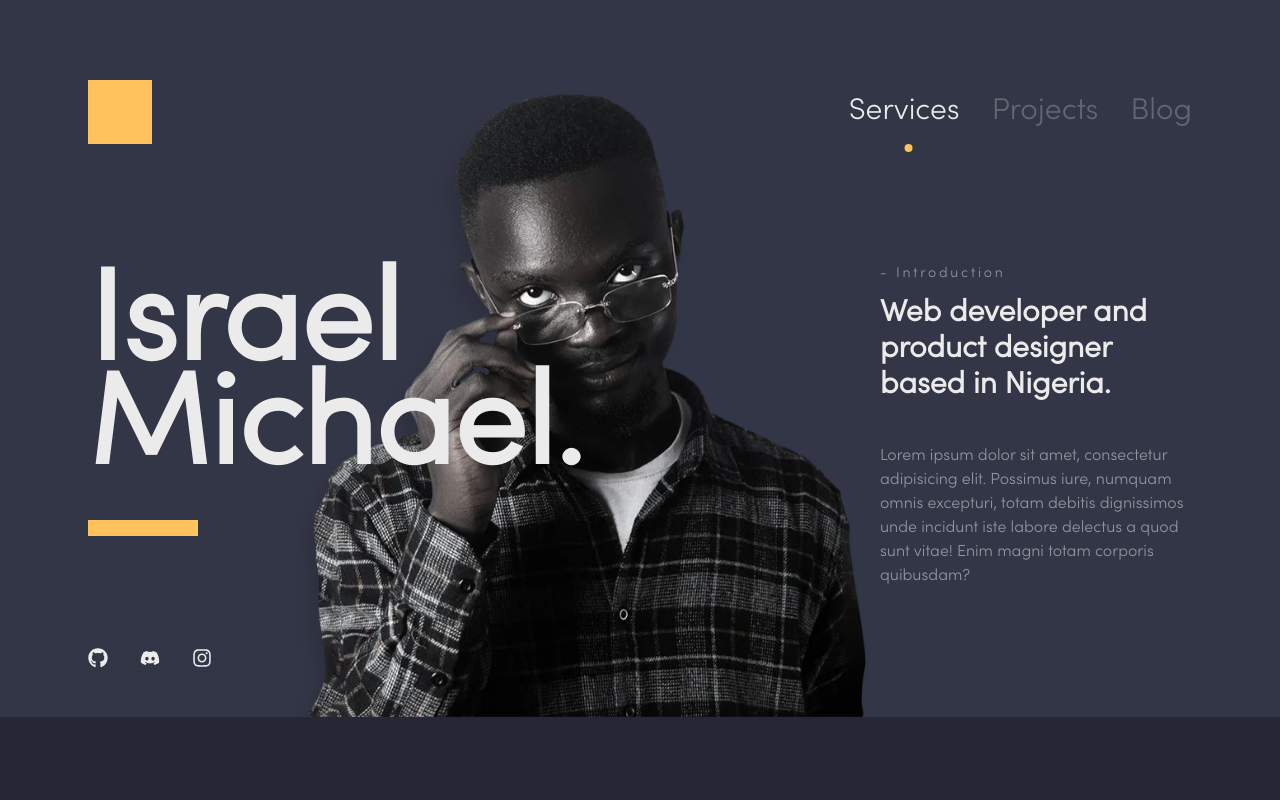
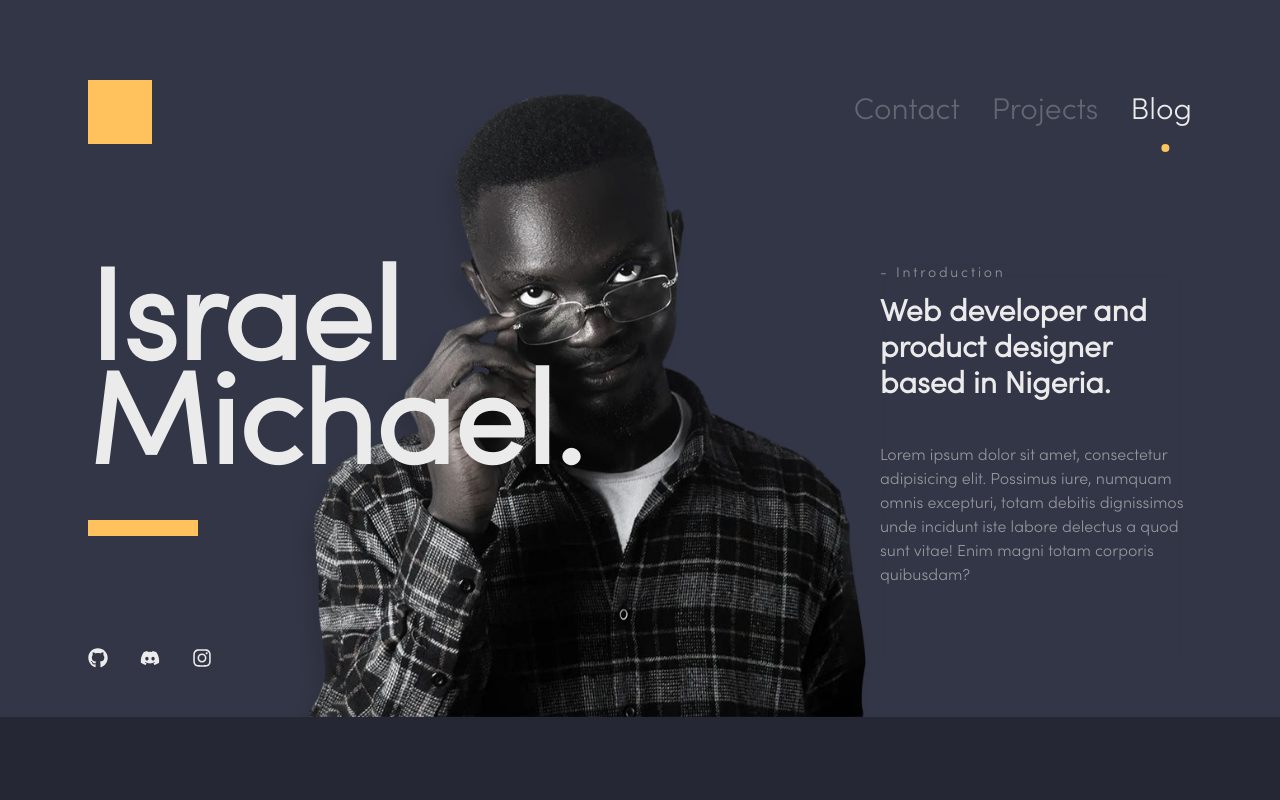
Before and after one commit to mikelisrael/portfolio, a Next.js app: page / in a window 1280 px wide. Shown: the top 800 px of the page. Built offline with nearby package versions, Linux system fonts and the light colour scheme; some icons are missing.

Commit message:
Refactor Navbar component and update active tab logic

```diff
--- a/components/Navbar.tsx
+++ b/components/Navbar.tsx
@@ -1,21 +1,28 @@
-import React, { useState, useRef, useEffect } from "react";
+import { IProps } from "@/pages";
+import styles from "@/styles/Animations.module.css";
 import cn from "classnames";
-import styles from "@/styles/Animations.module.css";
-import { IProps } from "@/pages";
+import { useRouter } from "next/router";
+import React, { useEffect, useRef, useState } from "react";
 
 type Link = {
-  path: "services" | "projects" | "blog";
+  path: "contact" | "projects" | "blog";
   label: string;
 };
 
-const Navbar: React.FC<IProps> = ({ headerInView }) => {
+const Navbar: React.FC<IProps> = ({
+  headerInView,
+  contactInView,
+  projectInView,
+  blogInView,
+}) => {
   const [isIndicatorMoved, setIsIndicatorMoved] = useState(false);
   // State to track the active link
-  const [activeTab, setActiveTab] = useState<"services" | "projects" | "blog">(
-    "services",
+  const [activeTab, setActiveTab] = useState<"contact" | "projects" | "blog">(
+    "contact",
   );
   const indicatorRef = useRef<HTMLLIElement>(null);
   const [isLinksLoaded, setIsLinksLoaded] = useState(false);
+  const router = useRouter();
 
   // make sure links animation only runs once
   useEffect(() => {
@@ -40,20 +47,21 @@ const Navbar: React.FC<IProps> = ({ headerInView }) => {
 
   // Array to hold link details
   const linkList: Link[] = [
-    { path: "services", label: "Services" },
+    { path: "contact", label: "Contact" },
     { path: "projects", label: "Projects" },
     { path: "blog", label: "Blog" },
   ];
 
-  const returnClassName = (tab: "services" | "projects" | "blog") => {
+  const returnClassName = (tab: "contact" | "projects" | "blog") => {
     return cn("relative cursor-pointer", {
       ["text-textWhite"]: activeTab === tab,
       ["text-gray hover:text-textWhite"]: activeTab !== tab,
     });
   };
 
-  const handleClickedTab = (tab: "services" | "projects" | "blog") => {
+  const handleClickedTab = (tab: "contact" | "projects" | "blog") => {
     setActiveTab(tab);
+    goToPath(tab);
   };
 
   useEffect(() => {
@@ -91,9 +99,55 @@ const Navbar: React.FC<IProps> = ({ headerInView }) => {
   const navBarClassName = cn(
     "universal_x py-2 md:py-5 my-5 flex justify-between z-30",
     {
-      [" sticky top-0 " + styles.dropDown]: !headerInView, //backdrop-blur-md
+      [" sticky top-0 border-gray border backdrop-blur-md rounded-xl " +
+      styles.dropDown]: !headerInView, //backdrop-blur-md
     },
   );
+
+  function goToPath(path: string) {
+    const element = document.getElementById(path);
+
+    if (element) {
+      window.scrollTo({
+        top: element.offsetTop,
+        behavior: "smooth",
+      });
+      // add path to url as query and don't go back to top of page
+      router.push(`/?path=${path}`, undefined, { shallow: true });
+    }
+  }
+
+  // NOTE: This useEffect is for when the user visits the page
+  useEffect(() => {
+    const path = router.query.path; // Get the path from the query parameter
+    if (path) {
+      // setActiveTab(path as "contact" | "projects" | "blog");
+      const element = document.getElementById(
+        path as "contact" | "projects" | "blog",
+      );
+      if (element) {
+        window.scrollTo({
+          top: element.offsetTop,
+          behavior: "smooth",
+        });
+      }
+    }
+  }, [router.query.path]);
+
+  //NOTE: This useEffect is for when the user scrolls
+  useEffect(() => {
+    if (contactInView) {
+      setActiveTab("contact");
+    }
+
+    if (projectInView) {
+      setActiveTab("projects");
+    }
+
+    if (blogInView) {
+      setActiveTab("blog");
+    }
+  }, [contactInView, projectInView, blogInView]);
 
   return (
     <nav
@@ -103,16 +157,23 @@ const Navbar: React.FC<IProps> = ({ headerInView }) => {
     >
       {/* add class above for blur: backdrop-blur-md  */}
       <div
-        className={cn(styles.scaleUp + " bg-yellowPrimary", {
-          ["w-16 h-16"]: headerInView,
-          ["w-10 h-10"]: !headerInView,
+        className={cn(styles.scaleUp + " cursor-pointer bg-yellowPrimary", {
+          ["h-16 w-16"]: headerInView,
+          ["h-10 w-10"]: !headerInView,
         })}
+        onClick={() => {
+          // scroll to top
+          window.scrollTo({
+            top: 0,
+            behavior: "smooth",
+          });
+        }}
       />
 
       <ul
         role="menubar"
         className={cn(
-          "flex select-none z-30 text-lg sm:text-xl md:text-3xl items-center gap-3 sm:gap-5 md:gap-8 relative",
+          "relative z-30 flex select-none items-center gap-3 text-lg sm:gap-5 sm:text-xl md:gap-8 md:text-3xl",
           {
             ["pb-2 md:pb-3"]: !headerInView,
           },
@@ -142,7 +203,7 @@ const Navbar: React.FC<IProps> = ({ headerInView }) => {
               "opacity-100": isIndicatorMoved,
               "opacity-0": !isIndicatorMoved,
             },
-            "absolute bottom-0 md:-bottom-2 transition-all delay-200 indicator bg-yellowPrimary h-2 w-2 rounded-full",
+            "indicator absolute bottom-0 h-2 w-2 rounded-full bg-yellowPrimary transition-all delay-200 md:-bottom-2",
           )}
         ></li>
       </ul>
```
